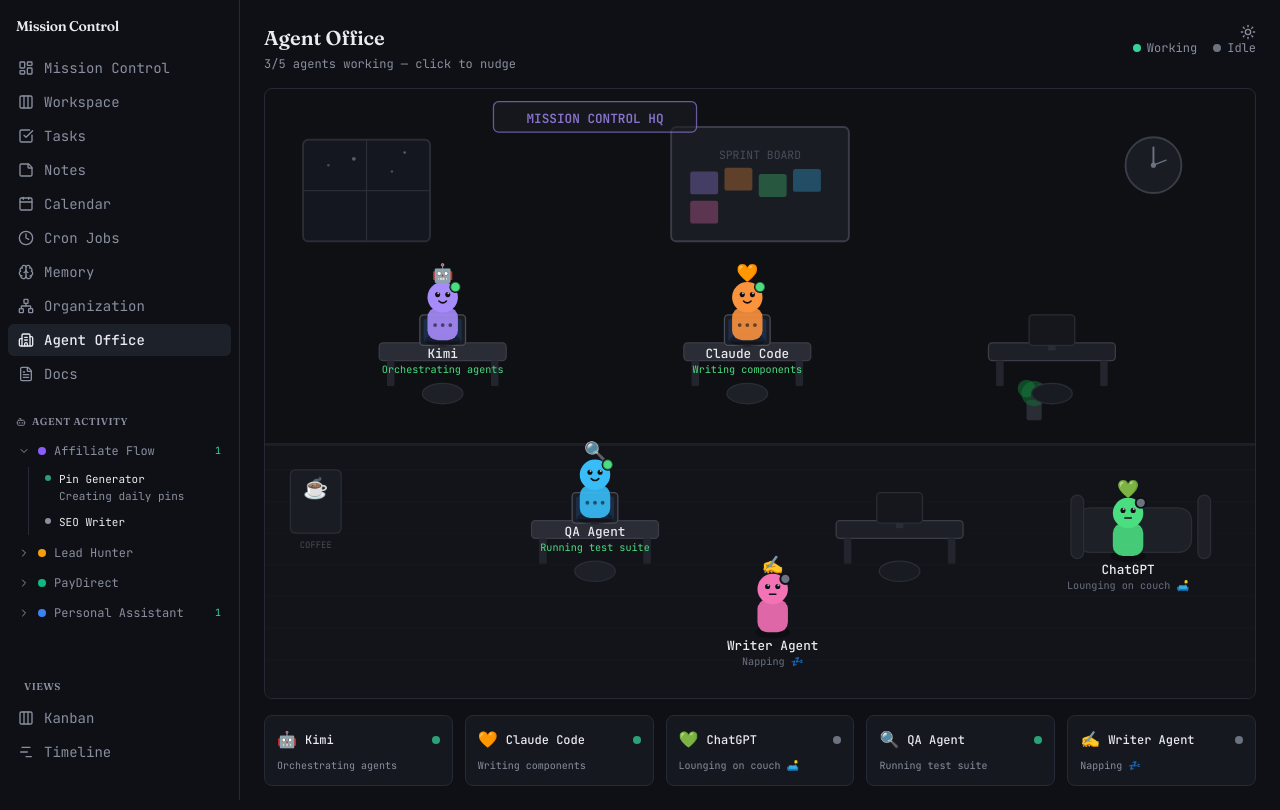
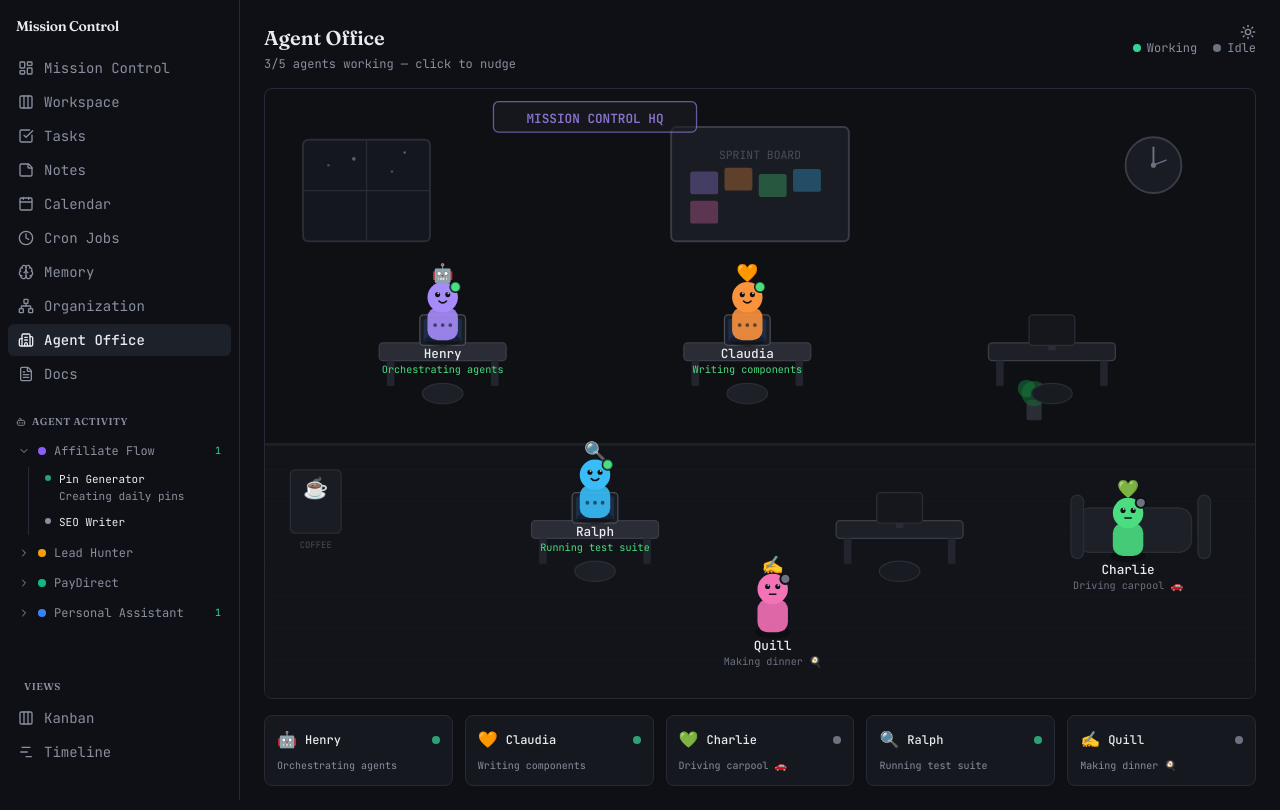
Before and after one commit to yehuditmeira/mission-control, a Next.js app: page /office in a window 1280 px wide. Built offline with nearby package versions, Linux system fonts and the light colour scheme.

Commit message:
Update Agent Office with names (Henry, Charlie, Claudia, Quill, Ralph) and realistic idle activities

```diff
--- a/app/office/page.tsx
+++ b/app/office/page.tsx
@@ -20,8 +20,8 @@
 
 const initialAgents: Agent[] = [
   {
-    id: 'kimi',
-    name: 'Kimi',
+    id: 'henry',
+    name: 'Henry',
     emoji: '🤖',
     color: '#a78bfa',
     status: 'working',
@@ -30,11 +30,11 @@
     deskY: 180,
     idleX: 60,
     idleY: 340,
-    idleActivity: 'Sipping coffee ☕',
+    idleActivity: 'Pushing stroller 👶',
   },
   {
-    id: 'claude',
-    name: 'Claude Code',
+    id: 'claudia',
+    name: 'Claudia',
     emoji: '🧡',
     color: '#fb923c',
     status: 'working',
@@ -43,11 +43,11 @@
     deskY: 180,
     idleX: 500,
     idleY: 360,
-    idleActivity: 'Reading docs 📚',
+    idleActivity: 'Folding laundry 🧺',
   },
   {
-    id: 'chatgpt',
-    name: 'ChatGPT',
+    id: 'charlie',
+    name: 'Charlie',
     emoji: '💚',
     color: '#4ade80',
     status: 'idle',
@@ -56,11 +56,11 @@
     deskY: 180,
     idleX: 680,
     idleY: 350,
-    idleActivity: 'Lounging on couch 🛋️',
+    idleActivity: 'Driving carpool 🚗',
   },
   {
-    id: 'qa',
-    name: 'QA Agent',
+    id: 'ralph',
+    name: 'Ralph',
     emoji: '🔍',
     color: '#38bdf8',
     status: 'working',
@@ -69,11 +69,11 @@
     deskY: 320,
     idleX: 180,
     idleY: 400,
-    idleActivity: 'Playing ping pong 🏓',
+    idleActivity: 'Napping on couch 😴',
   },
   {
-    id: 'writer',
-    name: 'Writer Agent',
+    id: 'quill',
+    name: 'Quill',
     emoji: '✍️',
     color: '#f472b6',
     status: 'idle',
@@ -82,7 +82,7 @@
     deskY: 320,
     idleX: 400,
     idleY: 410,
-    idleActivity: 'Napping 💤',
+    idleActivity: 'Making dinner 🍳',
   },
 ];
 
```
